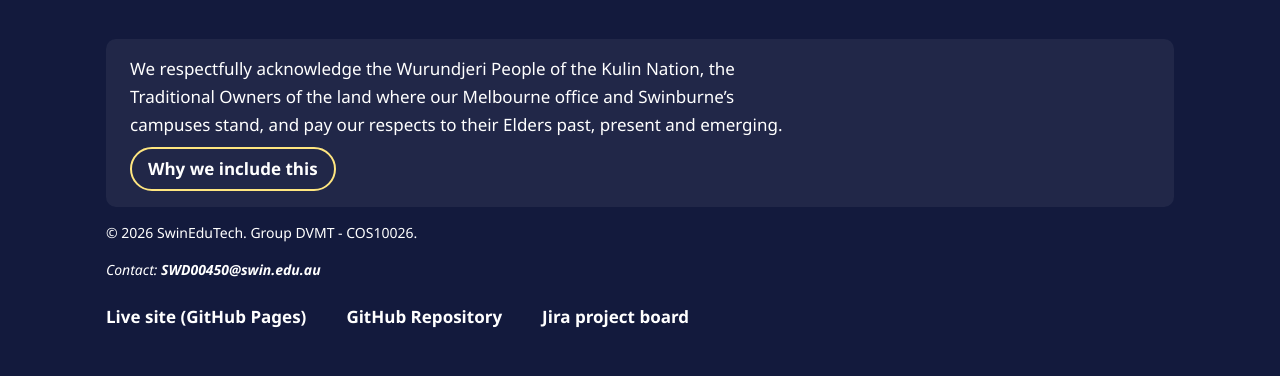
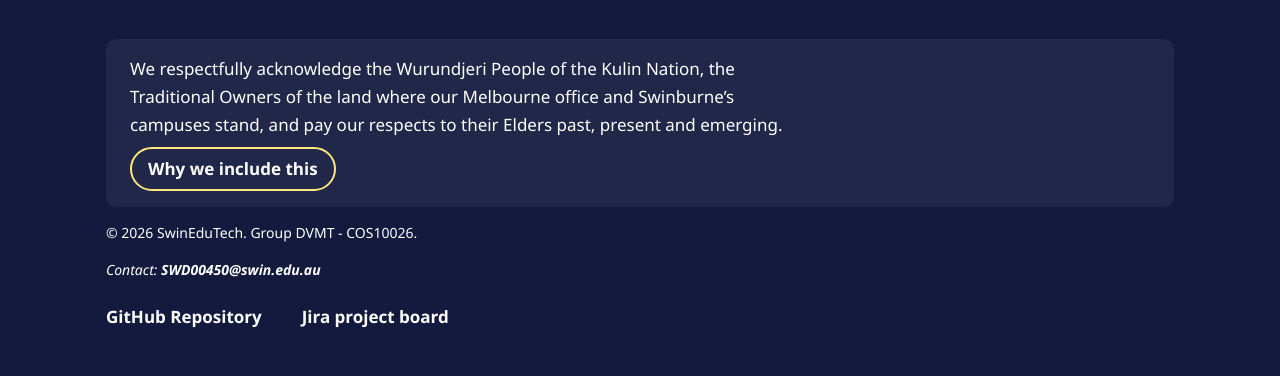
Before and after one commit to NDVinh25050803/cos10026-project2, a PHP site: page / in a window 1280 px wide. Shown: the part 1484-1860 px from the top of the page. Run offline with PHP 8.4, Linux system fonts and the light colour scheme; some web fonts are replaced.

Commit message:
HCM-19: point links to the new GitHub repo and Jira board, drop GitHub Pages

```diff
--- a/about.html
+++ b/about.html
@@ -8,7 +8,6 @@
   <meta name="keywords" content="SwinEduTech, DVMT, about, team, COS10026, Swinburne">
   <meta name="author" content="Nguyen Dang Vinh">
   <meta name="theme-color" content="#1c2551">
-  <link rel="canonical" href="https://nguyentruongminhthuy.github.io/web_cos10026/about.html">
   <title>SwinEduTech - About Us</title>
 
   <!-- Favicon -->
@@ -172,9 +171,8 @@
     <p>&copy; 2026 SwinEduTech. Group DVMT - COS10026.</p>
     <p class="contact">Contact: <a href="mailto:SWD00450@swin.edu.au">SWD00450@swin.edu.au</a></p>
     <ul>
-      <li><a href="https://nguyentruongminhthuy.github.io/web_cos10026/">Live site (GitHub Pages)</a></li>
-      <li><a href="https://github.com/nguyentruongminhthuy/web_cos10026">GitHub Repository</a></li>
-      <li><a href="https://student-team-dvj5yzgb.atlassian.net/jira/software/projects/KAN/boards/2">Jira project board</a></li>
+      <li><a href="https://github.com/NDVinh25050803/cos10026-project2">GitHub Repository</a></li>
+      <li><a href="https://cos10026group9.atlassian.net/jira/software/projects/HCM/boards/5">Jira project board</a></li>
     </ul>
   </footer>
 </body>
--- a/apply.html
+++ b/apply.html
@@ -8,7 +8,6 @@
   <meta name="keywords" content="SwinEduTech, apply, job application, web developer, designer">
   <meta name="author" content="Nguyen Truong Minh Thuy">
   <meta name="theme-color" content="#1c2551">
-  <link rel="canonical" href="https://nguyentruongminhthuy.github.io/web_cos10026/apply.html">
   <title>SwinEduTech - Apply Now</title>
 
   <!-- Favicon -->
@@ -178,9 +177,8 @@
     <p>&copy; 2026 SwinEduTech. Group DVMT - COS10026.</p>
     <p class="contact">Contact: <a href="mailto:SWD00450@swin.edu.au">SWD00450@swin.edu.au</a></p>
     <ul>
-      <li><a href="https://nguyentruongminhthuy.github.io/web_cos10026/">Live site (GitHub Pages)</a></li>
-      <li><a href="https://github.com/nguyentruongminhthuy/web_cos10026">GitHub Repository</a></li>
-      <li><a href="https://student-team-dvj5yzgb.atlassian.net/jira/software/projects/KAN/boards/2">Jira project board</a></li>
+      <li><a href="https://github.com/NDVinh25050803/cos10026-project2">GitHub Repository</a></li>
+      <li><a href="https://cos10026group9.atlassian.net/jira/software/projects/HCM/boards/5">Jira project board</a></li>
     </ul>
   </footer>
 </body>
--- a/index.php
+++ b/index.php
@@ -8,7 +8,6 @@
   <meta name="keywords" content="SwinEduTech, EdTech, careers, web developer, designer, accessible learning">
   <meta name="author" content="Nguyen Truong Minh Thuy">
   <meta name="theme-color" content="#1c2551">
-  <link rel="canonical" href="https://nguyentruongminhthuy.github.io/web_cos10026/">
   <title>SwinEduTech - Home</title>
 
   <!-- Favicon -->
@@ -138,9 +137,8 @@
     <p>&copy; 2026 SwinEduTech. Group DVMT - COS10026.</p>
     <p class="contact">Contact: <a href="mailto:SWD00450@swin.edu.au">SWD00450@swin.edu.au</a></p>
     <ul>
-      <li><a href="https://nguyentruongminhthuy.github.io/web_cos10026/">Live site (GitHub Pages)</a></li>
-      <li><a href="https://github.com/nguyentruongminhthuy/web_cos10026">GitHub Repository</a></li>
-      <li><a href="https://student-team-dvj5yzgb.atlassian.net/jira/software/projects/KAN/boards/2">Jira project board</a></li>
+      <li><a href="https://github.com/NDVinh25050803/cos10026-project2">GitHub Repository</a></li>
+      <li><a href="https://cos10026group9.atlassian.net/jira/software/projects/HCM/boards/5">Jira project board</a></li>
     </ul>
   </footer>
 </body>
--- a/jobs.html
+++ b/jobs.html
@@ -8,7 +8,6 @@
   <meta name="keywords" content="SwinEduTech, jobs, front-end developer, full-stack developer, UI/UX designer, EdTech, accessibility, Melbourne">
   <meta name="author" content="Nguyen Dang Vinh">
   <meta name="theme-color" content="#1c2551">
-  <link rel="canonical" href="https://nguyentruongminhthuy.github.io/web_cos10026/jobs.html">
   <title>SwinEduTech - Job Descriptions</title>
 
   <!-- Favicon -->
@@ -307,9 +306,8 @@
     <p>&copy; 2026 SwinEduTech. Group DVMT - COS10026.</p>
     <p class="contact">Contact: <a href="mailto:SWD00450@swin.edu.au">SWD00450@swin.edu.au</a></p>
     <ul>
-      <li><a href="https://nguyentruongminhthuy.github.io/web_cos10026/">Live site (GitHub Pages)</a></li>
-      <li><a href="https://github.com/nguyentruongminhthuy/web_cos10026">GitHub Repository</a></li>
-      <li><a href="https://student-team-dvj5yzgb.atlassian.net/jira/software/projects/KAN/boards/2">Jira project board</a></li>
+      <li><a href="https://github.com/NDVinh25050803/cos10026-project2">GitHub Repository</a></li>
+      <li><a href="https://cos10026group9.atlassian.net/jira/software/projects/HCM/boards/5">Jira project board</a></li>
     </ul>
   </footer>
 </body>
```
